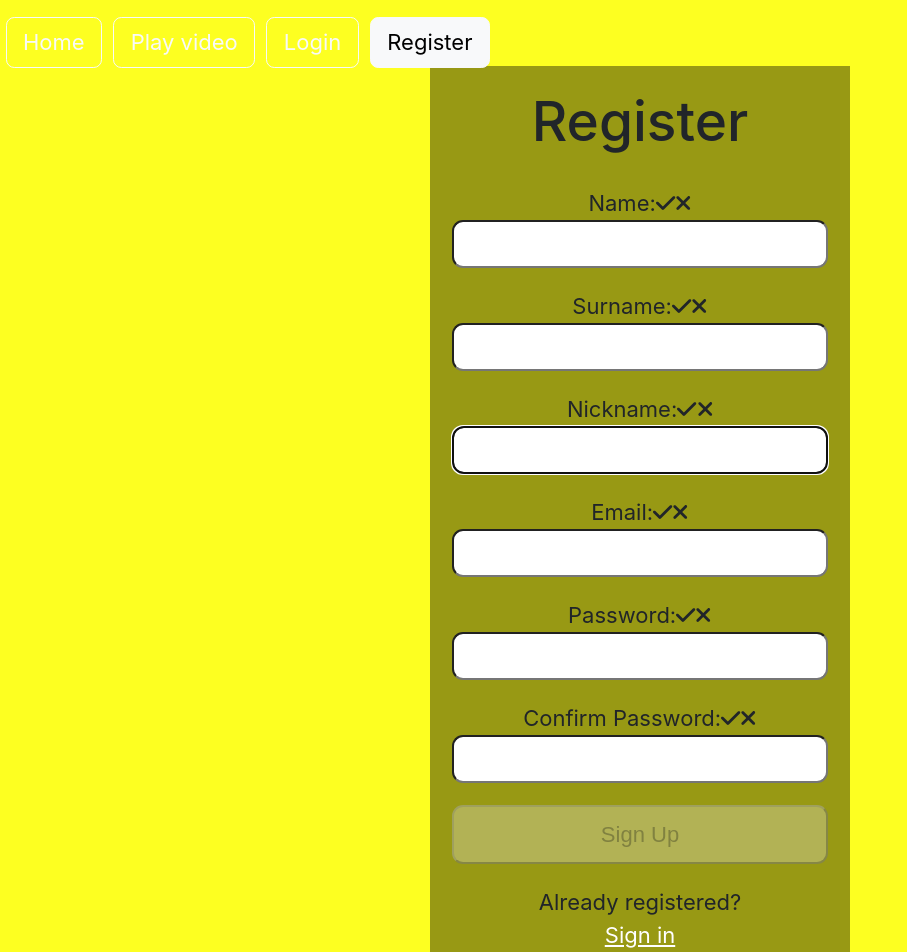
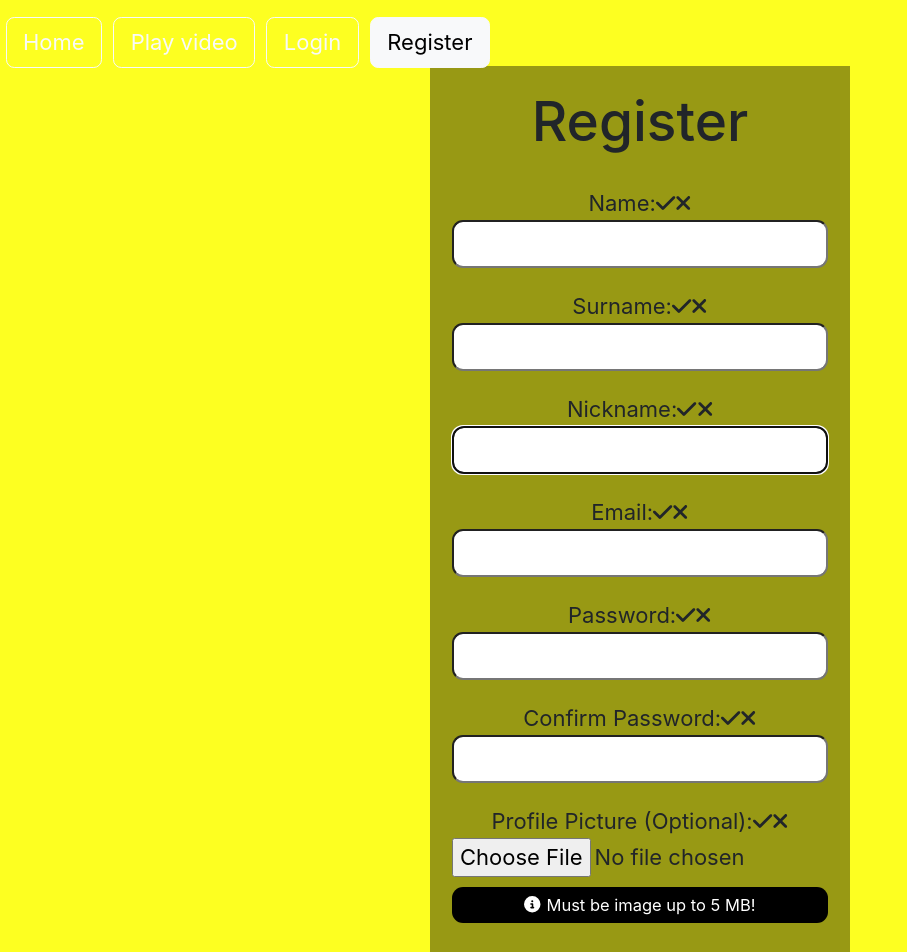
Before and after one commit to IO2-2023-JB/13, a React (Create React App) app in the folder Frontend/: page /register in a window 1280 px wide. Shown: the top 952 px of the page, without its empty margins (0-907 px from the left). Built offline with nearby package versions, Linux system fonts and the light colour scheme.

Commit message:
picture loading on /register site

```diff
--- a/Frontend/src/User_Account/Register.js
+++ b/Frontend/src/User_Account/Register.js
@@ -42,6 +42,12 @@ const Register = () => {
     const [validEmail, setValidEmail] = useState(false);
     const [emailFocus, setEmailFocus] = useState(false);
 
+    const [profile_picture, setProfile_picture] = useState(null);
+    const [profile_picture_name, setProfile_picture_name] = useState('');
+    const [validprofile_picture, setValidprofile_picture] = useState(false);
+    const [profile_pictureFocus, setProfile_pictureFocus] = useState(false);
+    const [wrong_profile_picture, setWrong_profile_picture] = useState(false);
+
     const [errMsg, setErrMsg] = useState('');
     const [success, setSuccess] = useState(false);
 
@@ -73,6 +79,26 @@ const Register = () => {
     useEffect(() => {
         setValidEmail(EMAIL_REGEX.test(email));
     }, [email])
+
+    const handle_picture = (event) => {
+
+        const file = event.target.files[0];
+        const maxSize = 1 * 1024 * 1024; // 5 MB
+
+        if (file && file.size <= maxSize) {
+            //console.log(file.type);
+            setProfile_picture(file);
+            setProfile_picture_name(file.name);
+            setValidprofile_picture(true);
+            setWrong_profile_picture(false);
+        } else {
+            setProfile_picture(null);
+            setProfile_picture_name('');
+            setValidprofile_picture(false);
+            setWrong_profile_picture(true);
+            alert("Choose a file format .jpg or .png with a maximum size of 5MB.");
+        }
+    }
 
     const handleSubmit = async (e) => {
         e.preventDefault();
@@ -283,6 +309,30 @@ const Register = () => {
                             Must match the first password input field.
                         </p>
 
+                        <label htmlFor="profile_picture">
+                            Profile Picture (Optional):
+                            <FontAwesomeIcon icon={faCheck} className={validprofile_picture && profile_picture ? "valid" : "hide"} />
+                            <FontAwesomeIcon icon={faTimes} className={!wrong_profile_picture ? "hide" : "invalid"} /> {/* validprofile_picture || !profile_picture */}
+                        </label>
+                        <input
+                            type="file"
+                            accept="image/*"
+                            id="profile_picture"
+                            //key={profile_picture}
+                            onChange={handle_picture}
+                            defaultValue={profile_picture_name}
+                            //value={profile_picture_name}
+                            //required
+                            aria-invalid={validMatch ? "false" : "true"}//
+                            aria-describedby="confirmnote"
+                            onFocus={() => setProfile_pictureFocus(true)}
+                            onBlur={() => setProfile_pictureFocus(false)}
+                        />
+                        <p id="confirmnote" className={!validprofile_picture ? "instructions" : "offscreen"}> {/*profile_pictureFocus && */ }
+                            <FontAwesomeIcon icon={faInfoCircle} />
+                            Must be image up to 5 MB!
+                        </p>
+
                         <button disabled={!validNickname || !validName || !validSurname || !validEmail || !validPwd || !validMatch ? true : false}>Sign Up</button>
                     </form>
                     <p>
```
